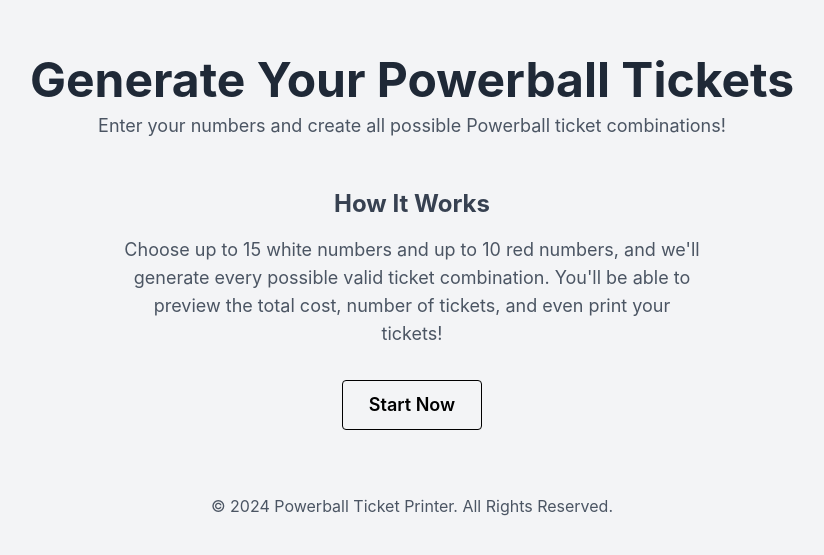
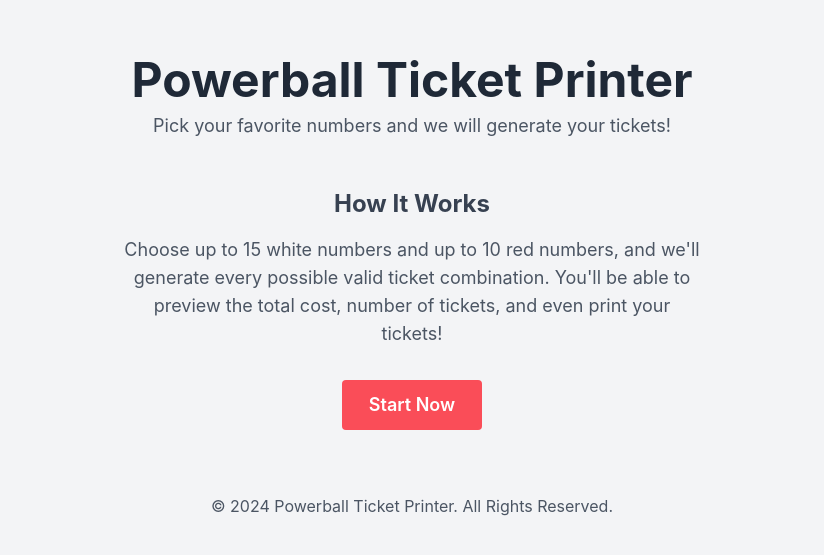
Before and after one commit to dreydyl/lotto-ticket-printer, a Next.js app: page / in a window 1280 px wide. Shown: the part 121-676 px from the top of the page, without its empty margins (228-1052 px from the left). Built offline with nearby package versions, Linux system fonts and the light colour scheme.

Commit message:
Fix landing page

```diff
--- a/src/app/page.tsx
+++ b/src/app/page.tsx
@@ -11,8 +11,8 @@
             {/* Header Section */}
             <header className="text-center mb-12">
                 {/* <Image src={PowerballLogo} alt="Powerball Logo" width={150} height={150} /> */}
-                <h1 className="text-5xl font-bold text-gray-800 mt-4">Generate Your Powerball Tickets</h1>
-                <p className="text-lg text-gray-600 mt-2">Enter your numbers and create all possible Powerball ticket combinations!</p>
+                <h1 className="text-5xl font-bold text-gray-800 mt-4">Powerball Ticket Printer</h1>
+                <p className="text-lg text-gray-600 mt-2">Pick your favorite numbers and we will generate your tickets!</p>
             </header>
 
             {/* Main Section */}
@@ -28,9 +28,9 @@
                 {/* CTA Button */}
                 <Link href={"pick"}>
                     <Button
-                        variant="outline"
+                        variant="filled"
                         size="lg"
-                        color="rgba(0, 0, 0, 1)"
+                        color="rgba(250, 77, 88, 1)"
                         className="bg-gray-800 text-white px-8 py-4 text-lg hover:bg-gray-700 transition-colors"
                     >
                         Start Now
```
